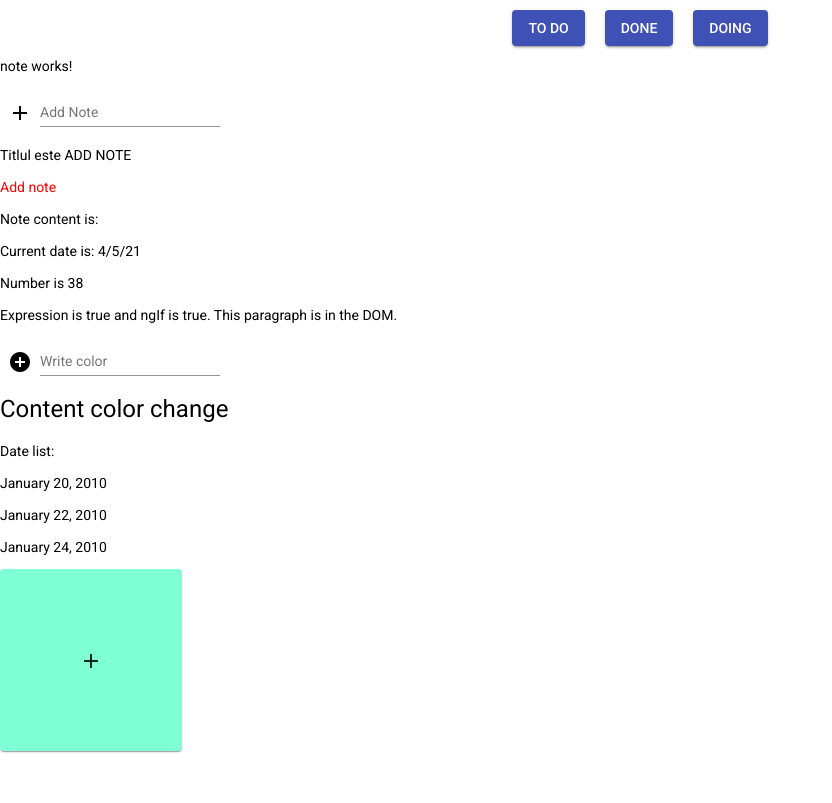
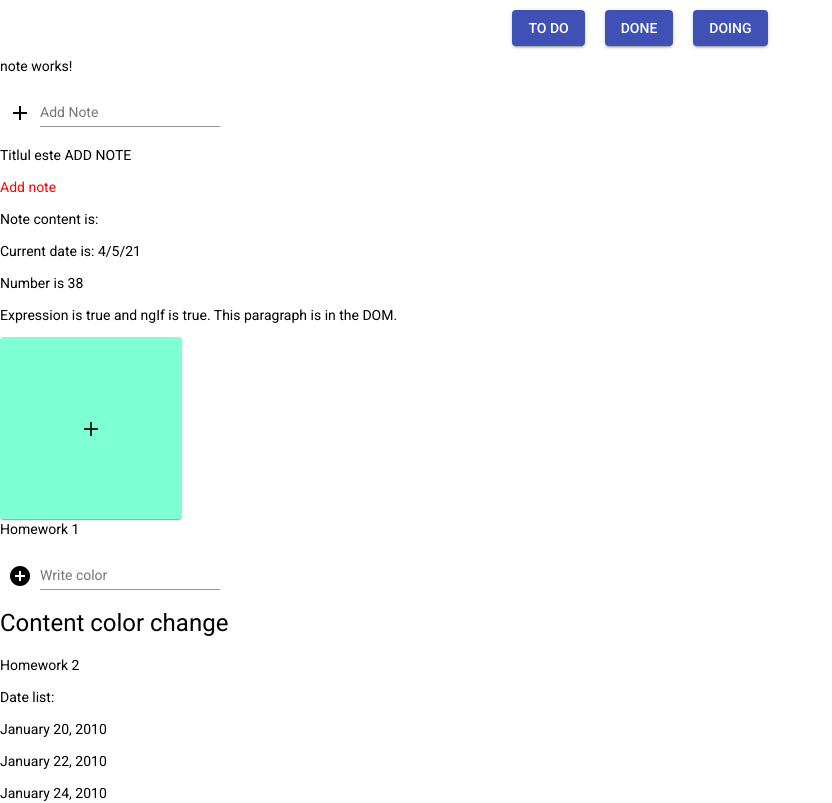
Before and after one commit to NeacsuAlex/Angular-Project, an Angular app: page / in a window 1280 px wide. Shown: the whole page, without its empty margins (0-832 px from the left). Built offline with nearby package versions, Linux system fonts and the light colour scheme.

Commit message:
Added Homework component to put all the exercices from the course.

```diff
--- a/src/app/app.component.html
+++ b/src/app/app.component.html
@@ -1,3 +1,4 @@
 <app-filter></app-filter>
 <app-note></app-note>
 <app-tools></app-tools>
+<app-homework></app-homework>
--- a/src/app/app.module.ts
+++ b/src/app/app.module.ts
@@ -14,6 +14,7 @@ import { FormsModule } from '@angular/forms';
 import { AddValuePipe } from './add-value.pipe';
 import { FilterComponent } from './filter/filter.component';
 import { MatCardModule } from "@angular/material/card";
+import { HomeworkComponent } from './homework/homework.component';
 
 
 @NgModule({
@@ -23,6 +24,7 @@ import { MatCardModule } from "@angular/material/card";
     ToolsComponent,
     AddValuePipe,
     FilterComponent,
+    HomeworkComponent,
   ],
   imports: [
     BrowserModule,
--- /dev/null
+++ b/src/app/homework/homework.component.html
@@ -0,0 +1,16 @@
+ <!-- Homework 1 -->
+ <p>Homework 1</p>
+ <button mat-icon-button (click)="setBackground()">
+    <mat-icon>add_circle</mat-icon>
+</button>
+<mat-form-field>
+    <input [(ngModel)]="selectedColor" matInput placeholder="Write color">
+</mat-form-field>
+<h1 [style.background]=backgroundColor>{{colorText}}</h1>
+
+<!--Homework 2-->
+<p>Homework 2</p>
+<p>Date list:</p>
+    <div *ngFor="let date of dates;let even=even">
+        <p *ngIf="even">{{date|date:'longDate'}}</p>
+    </div>
--- /dev/null
+++ b/src/app/homework/homework.component.ts
@@ -0,0 +1,25 @@
+import { Component, OnInit } from '@angular/core';
+
+@Component({
+  selector: 'app-homework',
+  templateUrl: './homework.component.html',
+  styleUrls: ['./homework.component.scss']
+})
+export class HomeworkComponent implements OnInit {
+
+  constructor() { }
+
+  dates:Date[]=[new Date("2010-01-20"),new Date("2010-01-21"),new Date("2010-01-22"),new Date("2010-01-23"),new Date("2010-01-24"),new Date("2010-01-25")]
+
+  colorText: string = "Content color change"
+  selectedColor: string = ""
+  backgroundColor: string = ""
+
+  ngOnInit(): void {
+  }
+
+  setBackground() {
+    this.backgroundColor = this.selectedColor;
+  }
+
+}
--- a/src/app/tools/tools.component.html
+++ b/src/app/tools/tools.component.html
@@ -23,21 +23,6 @@
     This paragraph is in the DOM.
   </p>
 
-
-  <!-- Homework 1 -->
-<button mat-icon-button (click)="setBackground()">
-    <mat-icon>add_circle</mat-icon>
-</button>
-<mat-form-field>
-    <input [(ngModel)]="selectedColor" matInput placeholder="Write color">
-</mat-form-field>
-<h1 [style.background]=backgroundColor>{{colorText}}</h1>
-
-<p>Date list:</p>
-    <div *ngFor="let date of dates;let even=even">
-        <p *ngIf="even">{{date|date:'longDate'}}</p>
-    </div>
-
 <mat-card class="add-note-card">
 <button mat-icon-button><mat-icon>add</mat-icon></button>
 </mat-card>
--- a/src/app/tools/tools.component.ts
+++ b/src/app/tools/tools.component.ts
@@ -11,13 +11,7 @@ export class ToolsComponent implements OnInit {
   titleColor: string = "red"
   title: string = "Add note"
   noteContent: string = ""
-
   currentDate = Date.now()
-  dates:Date[]=[new Date("2010-01-20"),new Date("2010-01-21"),new Date("2010-01-22"),new Date("2010-01-23"),new Date("2010-01-24"),new Date("2010-01-25")]
-
-  colorText: string = "Content color change"
-  selectedColor: string = ""
-  backgroundColor: string = ""
   show=false
 
   constructor() {
@@ -31,8 +25,4 @@ export class ToolsComponent implements OnInit {
     this.title = "TEST";
     this.show=true;
   }
-
-  setBackground() {
-    this.backgroundColor = this.selectedColor;
-  }
 }
```
Also changed, not shown: src/app/homework/homework.component.scss (added), 1 other file (tests, documents, lock files or other folders).
